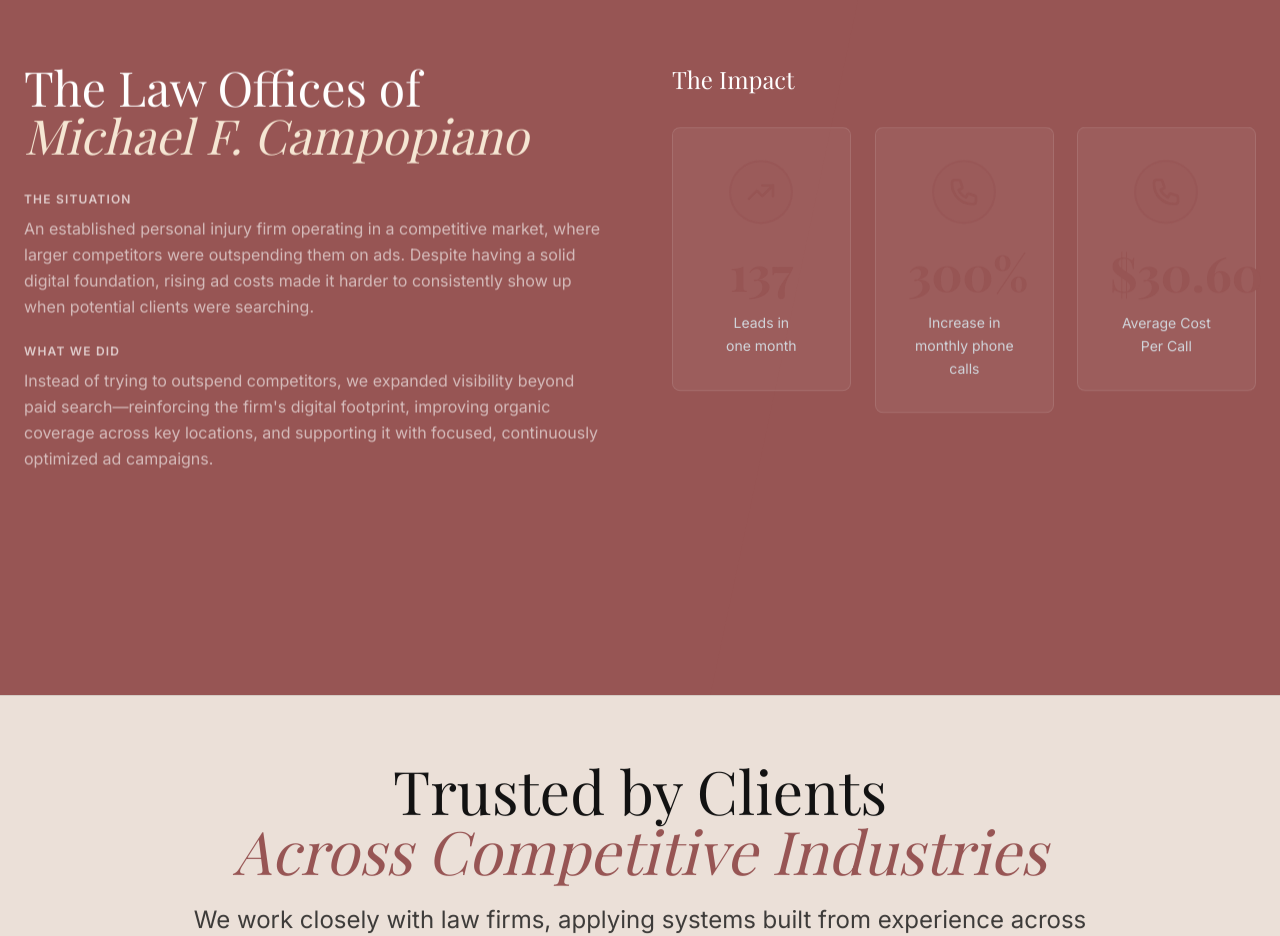
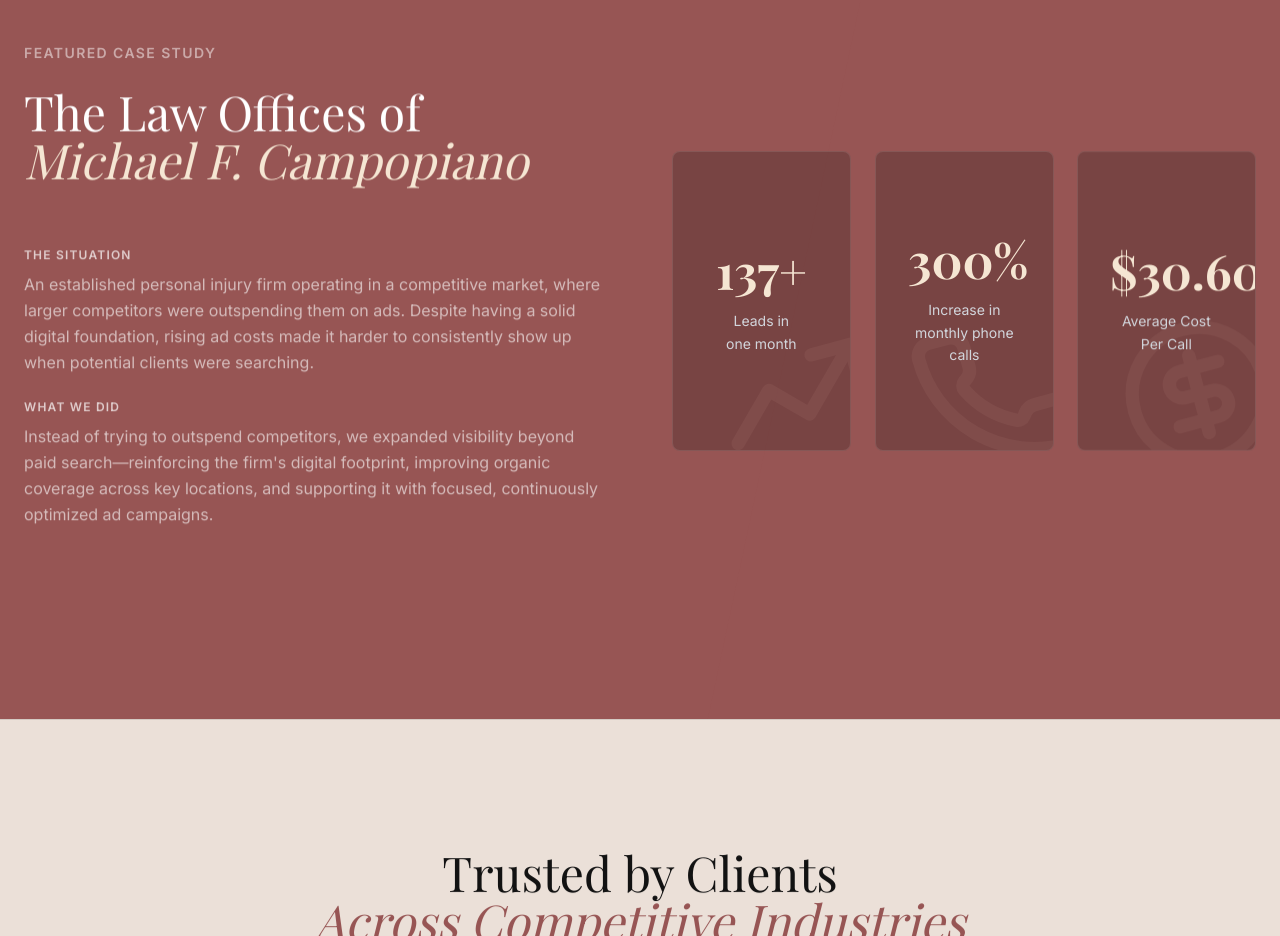
Before and after one commit to SocialEngagementGroup/marketing, a React (Vite) app: page / in a window 1280 px wide. Shown: the part 2500-3436 px from the top of the page. Built offline with nearby package versions, Linux system fonts and the light colour scheme; a web font is replaced by a local one.

Commit message:
feat: Implement animated count-up numbers with visual enhancements in the Case Studies section.

```diff
--- a/components/CaseStudies/index.tsx
+++ b/components/CaseStudies/index.tsx
@@ -1,9 +1,11 @@
 import React from 'react';
 import Reveal from '../ui/Reveal';
+import { TrendingUp, Phone, CircleDollarSign } from 'lucide-react';
+import CountUp from '../ui/CountUp';
 
 const CaseStudies: React.FC = () => {
   return (
-    <section id="testimonials" className="py-32 bg-brand-brick text-white relative overflow-hidden">
+    <section id="testimonials" className="py-48 bg-brand-brick text-white relative overflow-hidden">
       {/* Decorative Background */}
       <div className="absolute top-0 right-0 w-1/2 h-full bg-brand-brick/5 -skew-x-12 translate-x-1/4"></div>
 
@@ -11,22 +13,23 @@
 
         {/* Section Header */}
         <Reveal>
-          <div className="flex items-center gap-4 mb-16">
-             <div className="h-px bg-white/20 w-12"></div>
+          <div className="flex items-center gap-4 mb-6">
+
+
              <h2 className="font-bold uppercase tracking-widest text-sm text-white/50">Featured Case Study</h2>
           </div>
         </Reveal>
 
+        <Reveal delay={100}>
+          <h3 className="text-4xl md:text-5xl font-serif leading-tight mb-16">
+            The Law Offices of <br/>
+            <span className="text-[#F5E6D3] italic">Michael F. Campopiano</span>
+          </h3>
+        </Reveal>
+
         {/* MFC Law Case Study - Top Section */}
-        <div className="grid lg:grid-cols-2 gap-16 mb-24">
-          <div className="space-y-8">
-            <Reveal delay={100}>
-              <h3 className="text-4xl md:text-5xl font-serif leading-tight">
-                The Law Offices of <br/>
-                <span className="text-[#F5E6D3] italic">Michael F. Campopiano</span>
-              </h3>
-            </Reveal>
-
+        <div className="grid lg:grid-cols-2 gap-16">
+          <div className="space-y-6 self-center">
             <Reveal delay={200}>
               <div className="space-y-6">
                 <div>
@@ -45,45 +48,55 @@
             </Reveal>
           </div>
 
-          <div className="space-y-6">
-            <Reveal delay={300}>
-              <h4 className="text-white font-serif text-2xl mb-8">The Impact</h4>
-            </Reveal>
+          <div className="space-y-6 lg:-mt-24">
+
 
             <div className="grid md:grid-cols-3 gap-6">
-              <Reveal delay={350}>
-                <div className="bg-brand-white/5 p-8 border border-white/10 rounded-lg hover:border-white/20 transition-all duration-500 text-center">
-                  <div className="w-16 h-16 rounded-full border-2 border-brand-brick/50 flex items-center justify-center mb-6 mx-auto bg-brand-brick/10">
-                    <svg className="w-8 h-8 text-brand-brick" fill="none" stroke="currentColor" viewBox="0 0 24 24">
-                      <path strokeLinecap="round" strokeLinejoin="round" strokeWidth={2} d="M13 7h8m0 0v8m0-8l-8 8-4-4-6 6" />
-                    </svg>
+              <Reveal delay={350} className="h-full">
+                <div className="bg-black/20 p-8 border border-white/10 rounded-lg hover:border-white/20 transition-all duration-500 text-center h-full flex flex-col justify-center relative overflow-hidden group min-h-[300px]">
+                  {/* Background Icon */}
+                  <div className="absolute -right-6 -bottom-6 opacity-5 transform rotate-[-15deg] group-hover:scale-110 transition-transform duration-500">
+                    <TrendingUp size={160} className="text-[#F5E6D3]" />
                   </div>
-                  <div className="text-5xl font-bold text-brand-brick font-serif mb-4">137</div>
-                  <div className="text-gray-300 text-sm leading-relaxed">Leads in<br/>one month</div>
+
+
+
+                  <div className="text-5xl font-bold text-[#F5E6D3] font-serif mb-4 relative z-10">
+                    <CountUp end={137} suffix="+" />
+                  </div>
+                  <div className="text-gray-300 text-sm leading-relaxed relative z-10">Leads in<br/>one month</div>
                 </div>
               </Reveal>
 
-              <Reveal delay={400}>
-                <div className="bg-brand-white/5 p-8 border border-white/10 rounded-lg hover:border-white/20 transition-all duration-500 text-center">
-                  <div className="w-16 h-16 rounded-full border-2 border-brand-brick/50 flex items-center justify-center mb-6 mx-auto bg-brand-brick/10">
-                    <svg className="w-8 h-8 text-brand-brick" fill="none" stroke="currentColor" viewBox="0 0 24 24">
-                      <path strokeLinecap="round" strokeLinejoin="round" strokeWidth={2} d="M3 5a2 2 0 012-2h3.28a1 1 0 01.948.684l1.498 4.493a1 1 0 01-.502 1.21l-2.257 1.13a11.042 11.042 0 005.516 5.516l1.13-2.257a1 1 0 011.21-.502l4.493 1.498a1 1 0 01.684.949V19a2 2 0 01-2 2h-1C9.716 21 3 14.284 3 6V5z" />
-                    </svg>
+              <Reveal delay={400} className="h-full">
+                <div className="bg-black/20 p-8 border border-white/10 rounded-lg hover:border-white/20 transition-all duration-500 text-center h-full flex flex-col justify-center relative overflow-hidden group min-h-[300px]">
+                  {/* Background Icon */}
+                  <div className="absolute -right-6 -bottom-6 opacity-5 transform rotate-[-15deg] group-hover:scale-110 transition-transform duration-500">
+                    <Phone size={160} className="text-[#F5E6D3]" />
                   </div>
-                  <div className="text-5xl font-bold text-brand-brick font-serif mb-4">300%</div>
-                  <div className="text-gray-300 text-sm leading-relaxed">Increase in<br/>monthly phone<br/>calls</div>
+
+
+
+                  <div className="text-5xl font-bold text-[#F5E6D3] font-serif mb-4 relative z-10">
+                    <CountUp end={300} suffix="%" />
+                  </div>
+                  <div className="text-gray-300 text-sm leading-relaxed relative z-10">Increase in<br/>monthly phone calls</div>
                 </div>
               </Reveal>
 
-              <Reveal delay={450}>
-                <div className="bg-brand-white/5 p-8 border border-white/10 rounded-lg hover:border-white/20 transition-all duration-500 text-center">
-                  <div className="w-16 h-16 rounded-full border-2 border-brand-brick/50 flex items-center justify-center mb-6 mx-auto bg-brand-brick/10">
-                    <svg className="w-8 h-8 text-brand-brick" fill="none" stroke="currentColor" viewBox="0 0 24 24">
-                      <path strokeLinecap="round" strokeLinejoin="round" strokeWidth={2} d="M3 5a2 2 0 012-2h3.28a1 1 0 01.948.684l1.498 4.493a1 1 0 01-.502 1.21l-2.257 1.13a11.042 11.042 0 005.516 5.516l1.13-2.257a1 1 0 011.21-.502l4.493 1.498a1 1 0 01.684.949V19a2 2 0 01-2 2h-1C9.716 21 3 14.284 3 6V5z" />
-                    </svg>
+              <Reveal delay={450} className="h-full">
+                <div className="bg-black/20 p-8 border border-white/10 rounded-lg hover:border-white/20 transition-all duration-500 text-center h-full flex flex-col justify-center relative overflow-hidden group min-h-[300px]">
+                  {/* Background Icon */}
+                  <div className="absolute -right-6 -bottom-6 opacity-5 transform rotate-[-15deg] group-hover:scale-110 transition-transform duration-500">
+                    <CircleDollarSign size={160} className="text-[#F5E6D3]" />
                   </div>
-                  <div className="text-5xl font-bold text-brand-brick font-serif mb-4">$30.60</div>
-                  <div className="text-gray-300 text-sm leading-relaxed">Average Cost<br/>Per Call</div>
+
+
+
+                  <div className="text-5xl font-bold text-[#F5E6D3] font-serif mb-4 relative z-10">
+                    <CountUp end={30.60} prefix="$" decimals={2} />
+                  </div>
+                  <div className="text-gray-300 text-sm leading-relaxed relative z-10">Average Cost<br/>Per Call</div>
                 </div>
               </Reveal>
             </div>
--- a/components/Features/index.tsx
+++ b/components/Features/index.tsx
@@ -44,7 +44,8 @@
         <div className="max-w-4xl mx-auto text-center mb-20">
           <Reveal>
             <div className="flex items-center justify-center gap-4 mb-6">
-              <div className="w-16 h-[1px] bg-white/40"></div>
+
+
               <span className="text-white/60 font-bold tracking-[0.3em] uppercase text-xs">
                 Our Methodology
               </span>
@@ -53,7 +54,7 @@
 
           <Reveal delay={100}>
             <h2 className="text-4xl md:text-6xl font-serif leading-tight mb-8">
-              How We Make This <span className="italic text-[#000000]">Work.</span>
+              How We Make This <span className="italic text-[#F5E6D3]">Work.</span>
             </h2>
           </Reveal>
 
--- a/components/TrustBar/index.tsx
+++ b/components/TrustBar/index.tsx
@@ -3,14 +3,14 @@
 
 const TrustBar: React.FC = () => {
   return (
-    <div className="bg-brand-beige border-y border-brand-black/10 py-16 relative overflow-hidden">
+    <div className="bg-brand-beige border-y border-brand-black/10 py-32 relative overflow-hidden">
       <div className="container mx-auto px-6 relative z-10">
         <Reveal>
           <div className="text-center max-w-4xl mx-auto">
-            <h2 className="text-4xl md:text-6xl font-serif text-brand-black mb-6 leading-tight">
+            <h2 className="text-3xl md:text-5xl font-serif text-brand-black mb-6 leading-tight">
               Trusted by Clients <br /> <span className="italic text-brand-brick">Across Competitive Industries</span>
             </h2>
-            <p className="text-xl md:text-2xl text-brand-black/80 leading-relaxed">
+            <p className="text-lg md:text-xl text-brand-black/80 leading-relaxed">
               We work closely with law firms, applying systems built from experience across other high-competition industries including healthcare, hospitality, and retail, where visibility, trust, and conversion matter just as much.
             </p>
           </div>
--- /dev/null
+++ b/components/ui/CountUp.tsx
@@ -0,0 +1,78 @@
+import React, { useEffect, useState, useRef } from 'react';
+
+interface CountUpProps {
+  end: number;
+  duration?: number;
+  prefix?: string;
+  suffix?: string;
+  decimals?: number;
+}
+
+const CountUp: React.FC<CountUpProps> = ({
+  end,
+  duration = 2000,
+  prefix = '',
+  suffix = '',
+  decimals = 0
+}) => {
+  const [count, setCount] = useState(0);
+  const countRef = useRef<HTMLSpanElement>(null);
+  const [hasAnimated, setHasAnimated] = useState(false);
+
+  useEffect(() => {
+    const observer = new IntersectionObserver(
+      ([entry]) => {
+        if (entry.isIntersecting && !hasAnimated) {
+          startAnimation();
+          setHasAnimated(true);
+        }
+      },
+      { threshold: 0.5 }
+    );
+
+    if (countRef.current) {
+      observer.observe(countRef.current);
+    }
+
+    return () => {
+      if (countRef.current) {
+        observer.unobserve(countRef.current);
+      }
+    };
+  }, [hasAnimated]);
+
+  const startAnimation = () => {
+    let startTime: number | null = null;
+    const startValue = 0;
+
+    const animate = (timestamp: number) => {
+      if (!startTime) startTime = timestamp;
+      const progress = timestamp - startTime;
+      const percentage = Math.min(progress / duration, 1);
+
+      // Easing function (easeOutExpo)
+      const easeOut = (x: number): number => {
+        return x === 1 ? 1 : 1 - Math.pow(2, -10 * x);
+      };
+
+      const currentCount = startValue + (end - startValue) * easeOut(percentage);
+      setCount(currentCount);
+
+      if (progress < duration) {
+        requestAnimationFrame(animate);
+      } else {
+        setCount(end);
+      }
+    };
+
+    requestAnimationFrame(animate);
+  };
+
+  return (
+    <span ref={countRef}>
+      {prefix}{count.toFixed(decimals)}{suffix}
+    </span>
+  );
+};
+
+export default CountUp;
```
